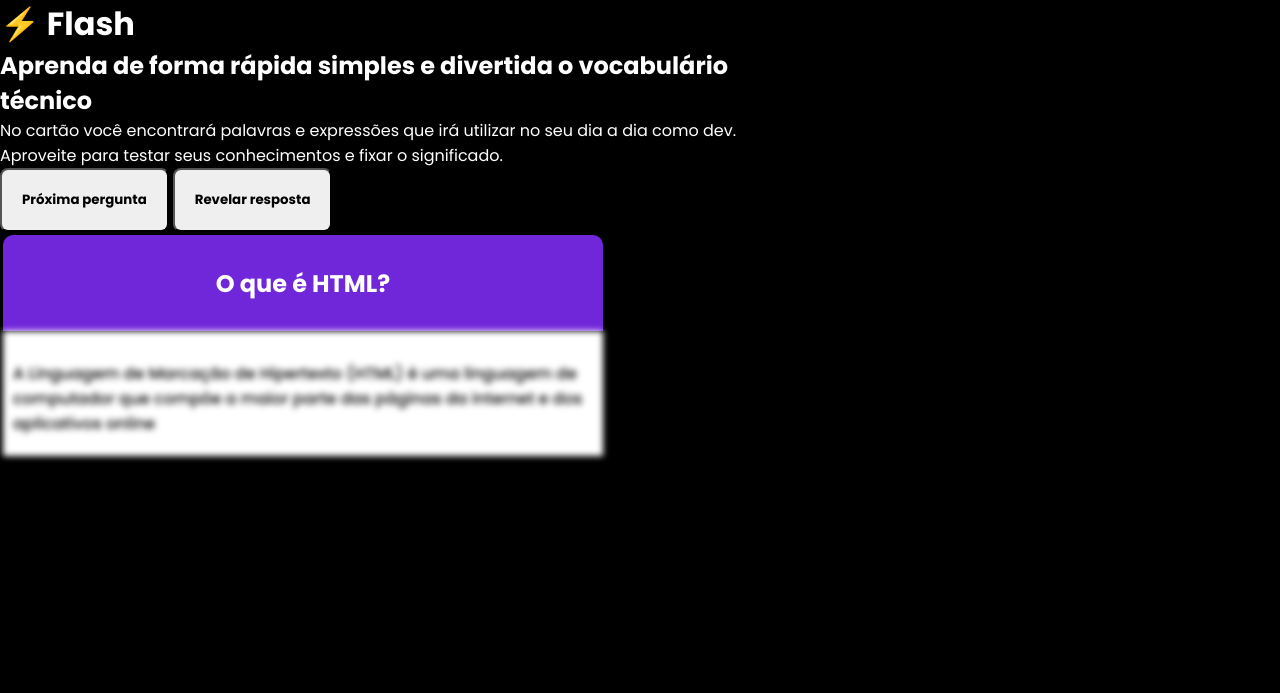
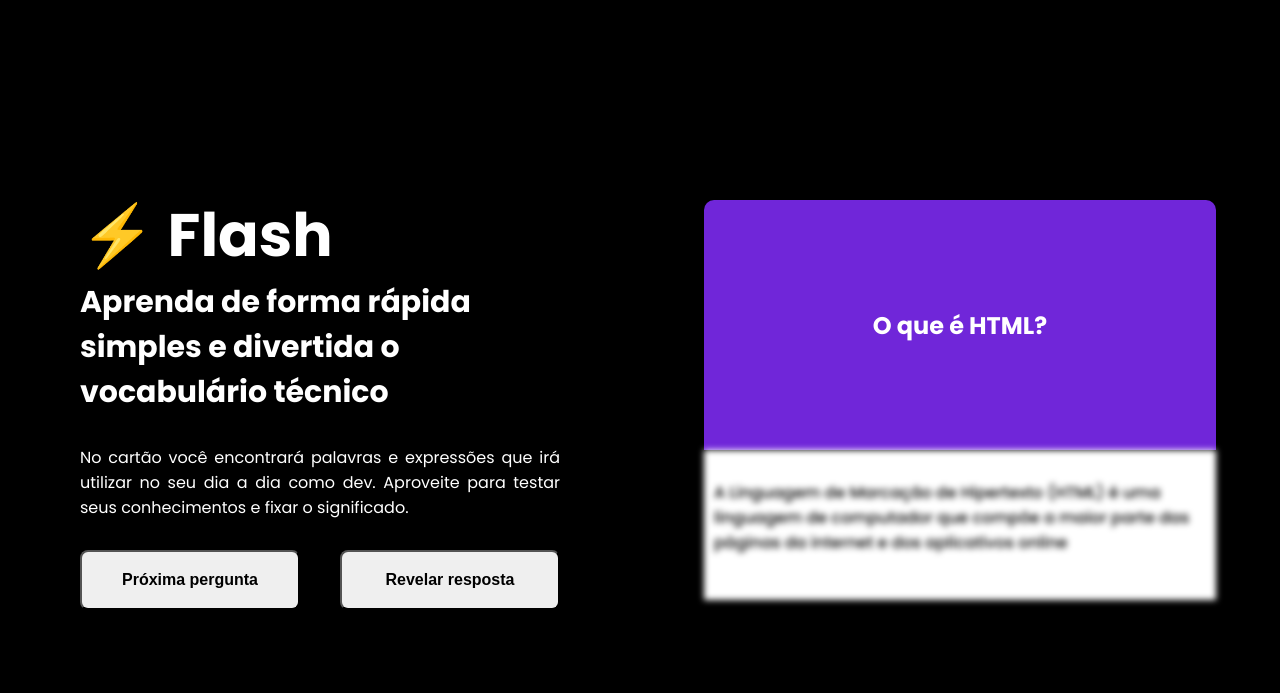
Before and after one commit to Arawns1/Quick-Staart, a plain HTML site: page index.html in a window 1280 px wide. Drawn offline with Linux system fonts and the light colour scheme.

Commit message:
Aula 2 completa
Realizado a centralização dos componentes, refatoração de pixels para rem e botões agora possuem identificam o cursor como pointer :)

```diff
--- a/index.html
+++ b/index.html
@@ -5,27 +5,34 @@
     <meta http-equiv="X-UA-Compatible" content="IE=edge" />
     <meta name="viewport" content="width=device-width, initial-scale=1.0" />
     <title>Quick Start</title>
+
     <link rel="stylesheet" href="style.css" />
     <link rel="preconnect" href="https://fonts.googleapis.com" />
     <link rel="preconnect" href="https://fonts.gstatic.com" crossorigin />
-    <link
-      href="https://fonts.googleapis.com/css2?family=Poppins:wght@100;300;400;500;600;700;800;900&display=swap"
-      rel="stylesheet"
+    <link href="https://fonts.googleapis.com/css2?family=Poppins:wght@100;300;400;500;600;700;800;900&display=swap" rel="stylesheet"
     />
   </head>
   <body>
+    <div class="container-principal">
       <!-- Container da Esquerda-->
-    <div class="container">
-      <h1>&#x26A1 Flash</h1>
-      <h2>Aprenda de forma rápida simples e divertida o vocabulário técnico</h2>
-      <p> No cartão você encontrará palavras e expressões que irá utilizar no seu dia a
+          <div class="container centralizar">
+            <div class="principal">
+              <h1 class="principal-logo">&#x26A1 Flash</h1>
+              <h2 class="principal-titulo">Aprenda de forma rápida simples e divertida o vocabulário técnico</h2>
+              <p class="principal-descricao"> No cartão você encontrará palavras e expressões que irá utilizar no seu dia a
                 dia como dev. Aproveite para testar seus conhecimentos e fixar o significado.</p>
-        <button> Próxima pergunta</button>
-        <button id="botão-respota" onclick="MostrarResposta()"> <span id="texto-resposta"> Revelar resposta </span> </button>
+                <div class="botoes">
+                  <button class="botao"> Próxima pergunta</button>
+
+                  <button
+                  class= "botao" id="botão-resposta" onclick="MostrarResposta()"> <span id="texto-resposta"> Revelar resposta </span> </button>
+                </div>
+            </div>
           </div>
       <!-- Fim container da esquerda-->
 
       <!-- Container direita -->
+            <div class="container centralizar">
               <div class="card">
                 <div class="card-pergunta">
                   <h2> O que é HTML?</h2>
@@ -34,7 +41,9 @@
                   <p>A Linguagem de Marcação de Hipertexto (HTML) é uma linguagem de computador que compõe a maior parte das páginas da internet e dos aplicativos online</p>
                 </div>
               </div>
+            </div>
       <!-- Fim container direita -->
+    </div>
   </body>
   <script>
 
--- a/style.css
+++ b/style.css
@@ -7,41 +7,57 @@
   --black: #000000;
   --purple: #7026D9;
 }
+html{
+  font-size: 62.5%;
+
+}
 body{
   background-color: #000000;
+  font-size: 1.6rem;
+  font-family: 'Poppins', sans-serif;
+}
+.container-principal {
+  display: flex;
+  height: 100vh;
+
 }
 .container {
-  max-width: 800px;
+  width: 50%;
 }
-.container > h1, h2{
+.centralizar{
+  display: flex;
+  align-items: center;
+  justify-content: center;
+}
+
+.principal {
   color: var(--white);
-  font-family: 'Poppins', sans-serif;
-}
-.container > p {
-  color: var(--white);
-  font-family: 'Poppins', sans-serif;
-  font-weight: 400;
-}
-.container > button{
-  color: var(--black);
-  font-family: 'Poppins', sans-serif;
-  padding: 20px;
-  font-weight: 700;
-  border-radius: 8px;
+  padding: 8rem;
 
 }
+.principal-logo{
+  font-size: 6rem;
+}
+.principal-titulo{
+  font-size: 3rem;
+}
+.principal-descricao{
+  margin: 3rem 0rem;
+  text-align: justify;
+}
+
 
 .card {
   border-style: solid;
   border-radius: 5px;
-  max-width: 600px;
-  width: 100%;
+  width: 80%
+}
 
-}
 .card-pergunta{
   font-weight: 700;
   background-color: var(--purple);
-  height: 6em;
+  color: var(--white);
+  height: 25rem;
   display: flex;
   align-items: center;
   justify-content: center;
@@ -51,11 +67,25 @@ body{
 .card-resposta {
   background-color: var(--white);
   color: var(--black);
-  font-family: 'Poppins', sans-serif;
-  font-weight: 400;
-  padding: 30px 10px 20px 10px;
+  height: 10rem;
+  padding: 3rem 1rem 2rem 1rem;
   font-weight: 500;
 }
+
 #resposta {
   filter: blur(3px);
 }
+.botoes{
+  display: flex;
+  justify-content: space-between;
+  gap: 4rem;
+}
+.botao{
+  cursor: pointer;
+  color: var(--black);
+  width: 100%;
+  height: 6rem;
+  font-size: 1.6rem;
+  font-weight: 700;
+  border-radius: 0.8rem;
+}
```
Lines whose indentation alone changed are shown as unchanged.
